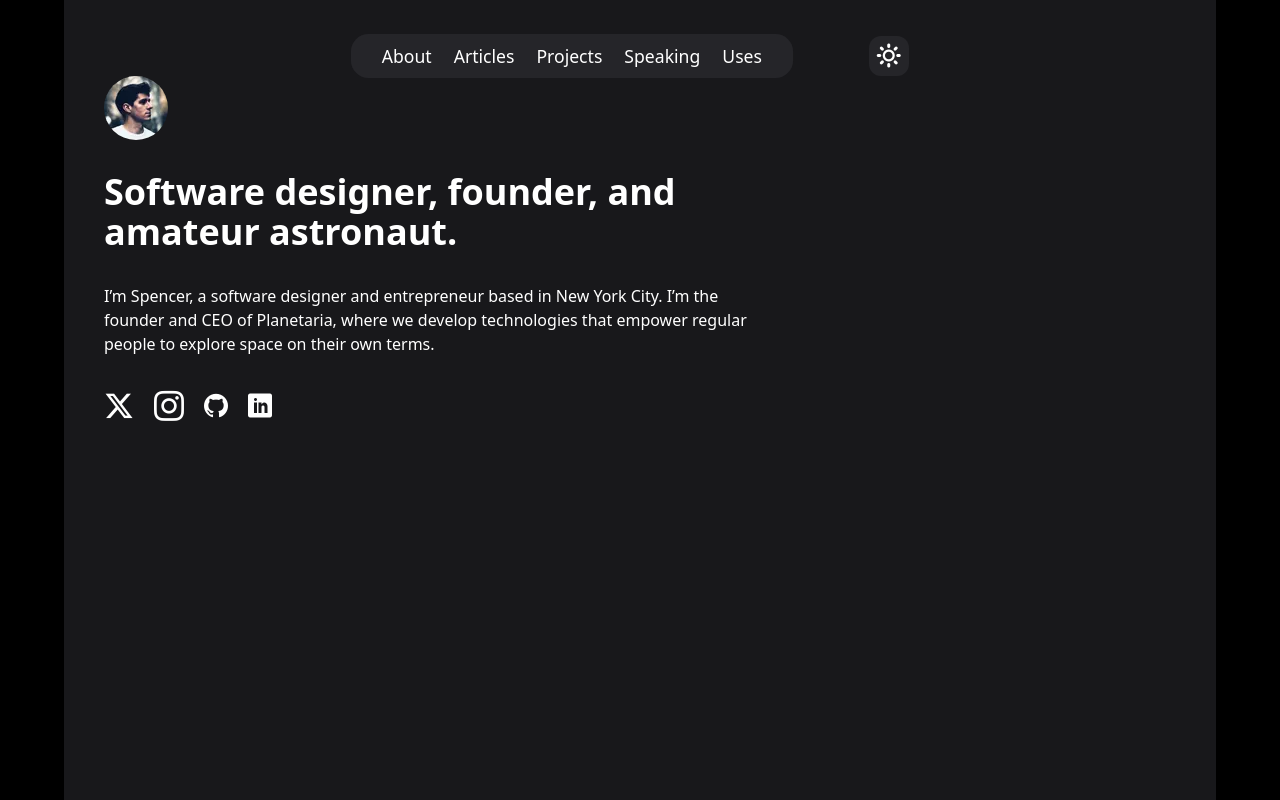
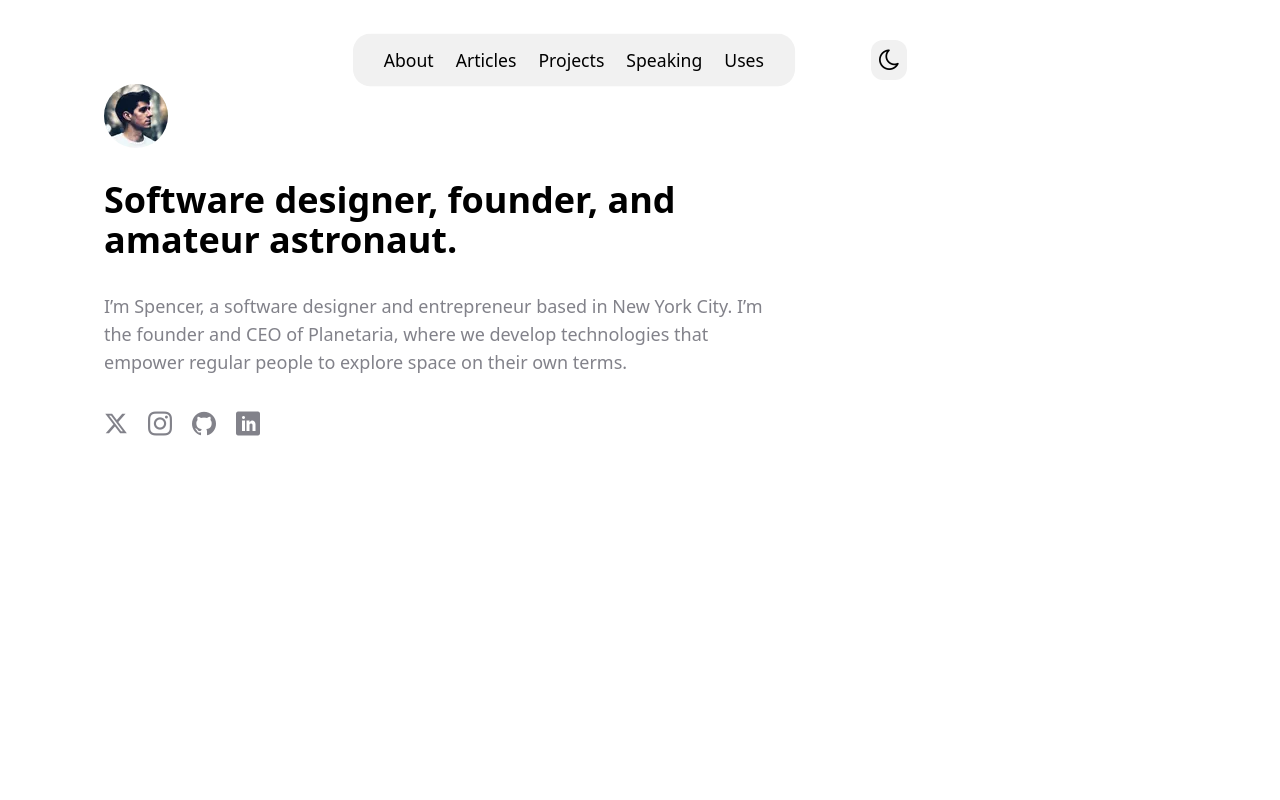
Before and after one commit to Shehata1989/Portfolio-React, a React (Vite) app: page / in a window 1280 px wide. Built offline with nearby package versions, Linux system fonts and the light colour scheme.

Commit message:
First Code

```diff
--- a/src/Container.jsx
+++ b/src/Container.jsx
@@ -2,7 +2,7 @@
 
 const Container = ({ children }) => {
   return (
-    <div className="container lg:w-[90%] ml-auto mr-auto px-10 py-1 bg-[#18181b] h-screen">
+    <div className="container lg:w-[90%] ml-auto mr-auto px-10 py-1 bg-[var(--bg-color)] h-screen">
       {children}
     </div>
   );
--- a/src/components/Header/Header.jsx
+++ b/src/components/Header/Header.jsx
@@ -8,6 +8,7 @@ const Header = () => {
 
   const toggleDarkMode = () => {
     setDarkMode(!darkModem);
+    document.body.setAttribute("data-theme", darkModem ? "light" : "dark");
   };
 
   const handleClickOutside = (event) => {
@@ -27,24 +28,24 @@ const Header = () => {
     };
   }, []);
   return (
-    <header className="text-white mt-8">
+    <header className="text-[var(--bg-color)] mt-8">
       <nav className="flex justify-end gap-5 md:justify-center md:items-center md:gap-24 px-5 md:p-0">
         <button
           onClick={() => {
             ul.current.classList.toggle("hidden");
           }}
           ref={menu}
-          className="icon-menu md:hidden text-2xl bg-[#252529] px-2 py-1 rounded-xl"
+          className="icon-menu md:hidden bg-[var(--menu-bg)] text-[var(--text-color)] text-2xl px-2 py-1 rounded-xl"
         ></button>
         <ul
           ref={ul}
-          className="hidden md:flex md:justify-center md:items-center md:gap-5 md:static bg-[#252529] px-7 py-2 rounded-2xl absolute w-[90%] md:w-auto left-0 right-0 top-20 m-auto md:m-0 animate-scale"
+          className="hidden md:flex md:justify-center md:items-center md:gap-5 md:static bg-[var(--menu-bg)] px-10 py-5 md:px-7 md:py-3 rounded-2xl absolute w-[90%] md:w-auto left-0 right-0 top-20 m-auto md:m-0 animate-scale"
         >
           {navBar.map((link, idx) => {
             return (
               <li className="mb-3 last:mb-0 md:m-auto" key={idx}>
                 <a
-                  className="hover:text-[#44c6b2] hover:font-bold hover:tracking-wide duration-200"
+                  className="hover:text-[#44c6b2] text-[var(--text-color)] hover:font-bold hover:tracking-wide duration-200"
                   href=""
                 >
                   {link}
@@ -53,11 +54,14 @@ const Header = () => {
             );
           })}
         </ul>
-        <button onClick={toggleDarkMode} className="flex">
+        <button
+          onClick={toggleDarkMode}
+          className="flex text-[var(--text-color)]"
+        >
           {darkModem ? (
-            <span className="icon-moon-o hover:text-[#44c6b2] duration-200 text-2xl bg-[#252529] px-2 py-1 rounded-xl"></span>
+            <span className="icon-sun hover:text-[#44c6b2] duration-200 text-2xl bg-[var(--menu-bg)]  px-2 py-1 rounded-xl"></span>
           ) : (
-            <span className="icon-sun hover:text-[#44c6b2] duration-200 text-2xl bg-[#252529] px-2 py-1 rounded-xl"></span>
+            <span className="icon-moon-o hover:text-[#44c6b2] duration-200 text-2xl bg-[var(--menu-bg)]  px-2 py-1 rounded-xl"></span>
           )}
         </button>
       </nav>
--- a/src/components/HeroSection/HeroSection.jsx
+++ b/src/components/HeroSection/HeroSection.jsx
@@ -1,4 +1,3 @@
-
 const HeroSection = () => {
   const contantHero = {
     head: "Software designer, founder, and amateur astronaut.",
@@ -9,14 +8,20 @@ const HeroSection = () => {
   return (
     <section className="text-white">
       <div className="contact max-w-[42rem]">
-        <img className="rounded-full mb-8" src="/public/avatar.webp" alt="Avatar!" />
-        <h1 className="text-4xl font-bold mb-8">{contantHero.head}</h1>
-        <p className="mb-8">{contantHero.paragraph}</p>
+        <img
+          className="rounded-full mb-8"
+          src="/public/avatar.webp"
+          alt="Avatar!"
+        />
+        <h1 className="text-[var(--text-color)] text-4xl font-bold mb-8">{contantHero.head}</h1>
+        <p className="mb-8 text-[var(--text-color-secondary)] text-lg leading-7">
+          {contantHero.paragraph}
+        </p>
       </div>
       <div className="social">
-        <div className="flex items-center gap-5">
-          <span className="icon-x text-3xl"></span>
-          <span className="icon-instagram text-3xl"></span>
+        <div className="flex items-center gap-5 text-[var(--text-color-secondary)]">
+          <span className="icon-x text-2xl"></span>
+          <span className="icon-instagram text-2xl"></span>
           <span className="icon-github text-2xl"></span>
           <span className="icon-linkedin text-2xl"></span>
         </div>
--- a/src/index.css
+++ b/src/index.css
@@ -3,7 +3,17 @@
 @tailwind utilities;
 
 :root {
-  --primary: #000;
+  --bg-color: white;
+  --text-color: black;
+  --text-color-secondary: #82828a;
+  --menu-bg: #f1f1f1;
+}
+
+[data-theme="dark"] {
+  --bg-color: #121212;
+  --text-color: white;
+  --text-color-secondary: #82828a;
+  --menu-bg: #252529;
 }
 
 html {
@@ -12,10 +22,6 @@ html {
   padding: 0;
 }
 
-.light {
-  --primary: #fff;
+body {
+  background-color: var(--bg-color);
 }
-
-body {
-  background-color: var(--primary);
-}
```
